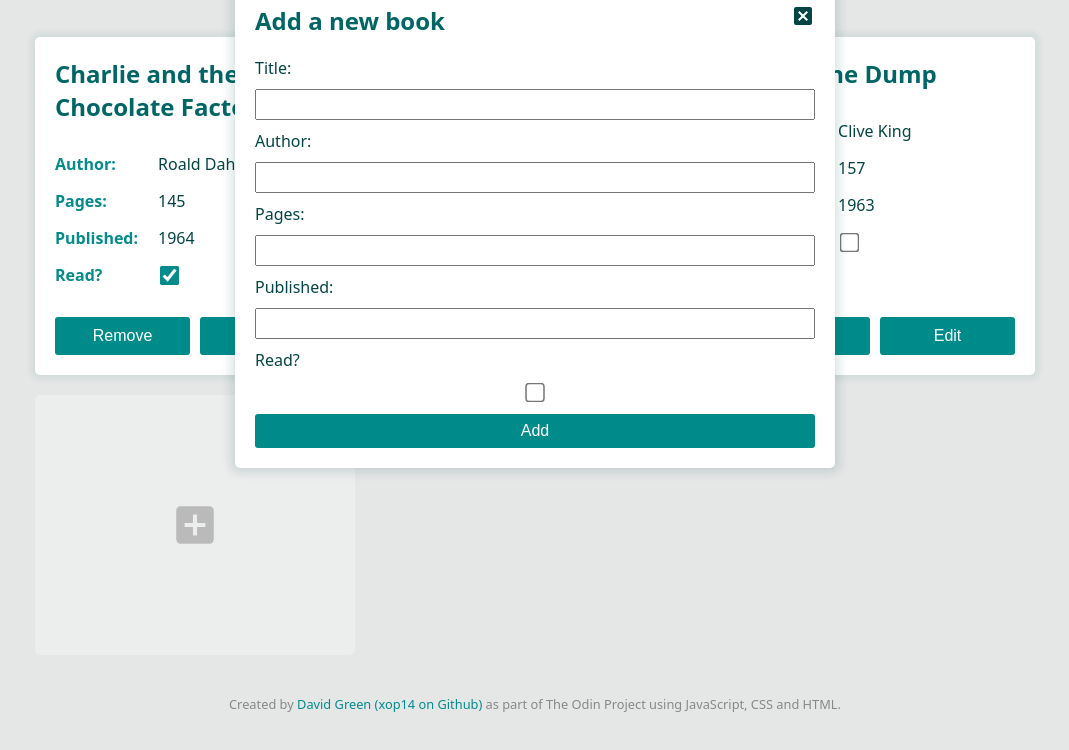
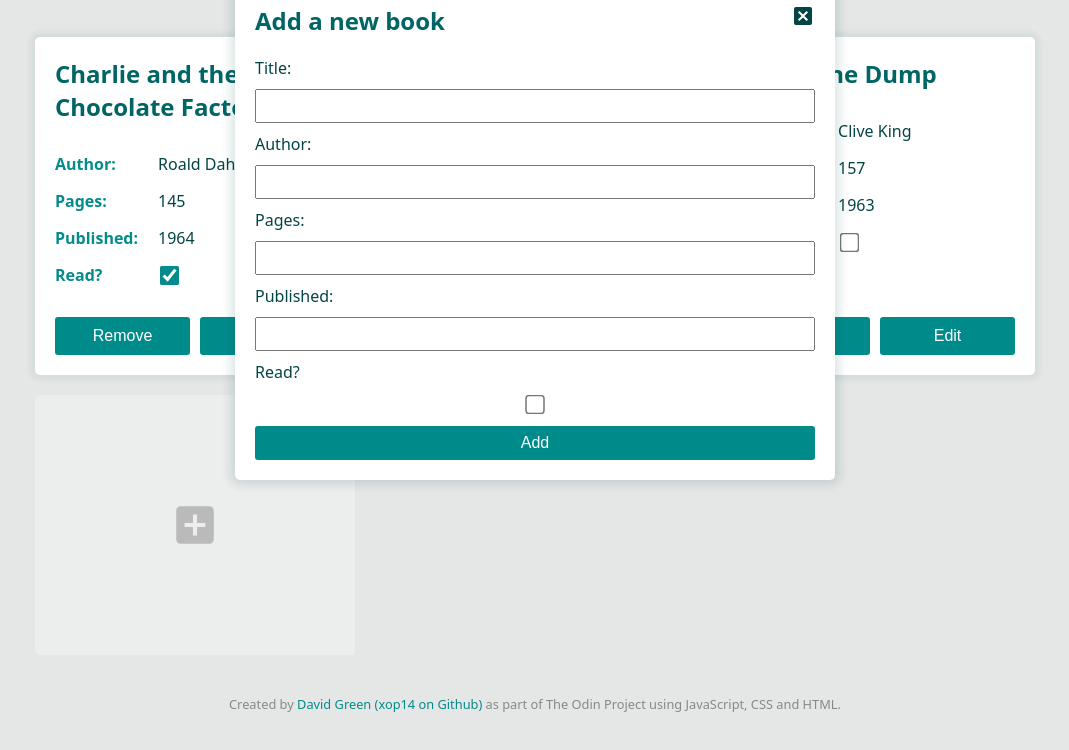
Before and after one commit to xop14/library, a website: page index.html in a window 1280 px wide. Both pictures are taken after a click on the button "Add book". Shown: the part 96-846 px from the top of the page, without its empty margins (105-1174 px from the left). Drawn offline with Linux system fonts and the light colour scheme.

Commit message:
Fix floating form position and input box font size

```diff
--- a/styles.css
+++ b/styles.css
@@ -57,6 +57,7 @@
 
 input {
     padding: 6px 8px;
+    font-size: 1rem;
 }
 
 input[type=checkbox]{
@@ -170,12 +171,13 @@
 }
 
 .form-container {
-    position: absolute;
+    position: fixed;
     top: 10%;
     height: fit-content;
     width: min(calc(100vw - 40px), 1000px);
     display: flex;
     justify-content: center;
+    /* border: 1px solid blue; */
 }
 
 .form-inner {
@@ -184,11 +186,12 @@
     display: flex;
     flex-direction: column;
     gap: 10px;
-    min-width: clamp(200px, 50vw, 600px);
+    min-width: clamp(300px, 80vw, 600px);
     height: fit-content;
     /* border: 10px solid #054b4b; */
     box-shadow: 0 0 10px 5px #054b4b22;
     border-radius: 5px;
+    /* border: 1px solid red; */
 }
 
 .check-box {
```
